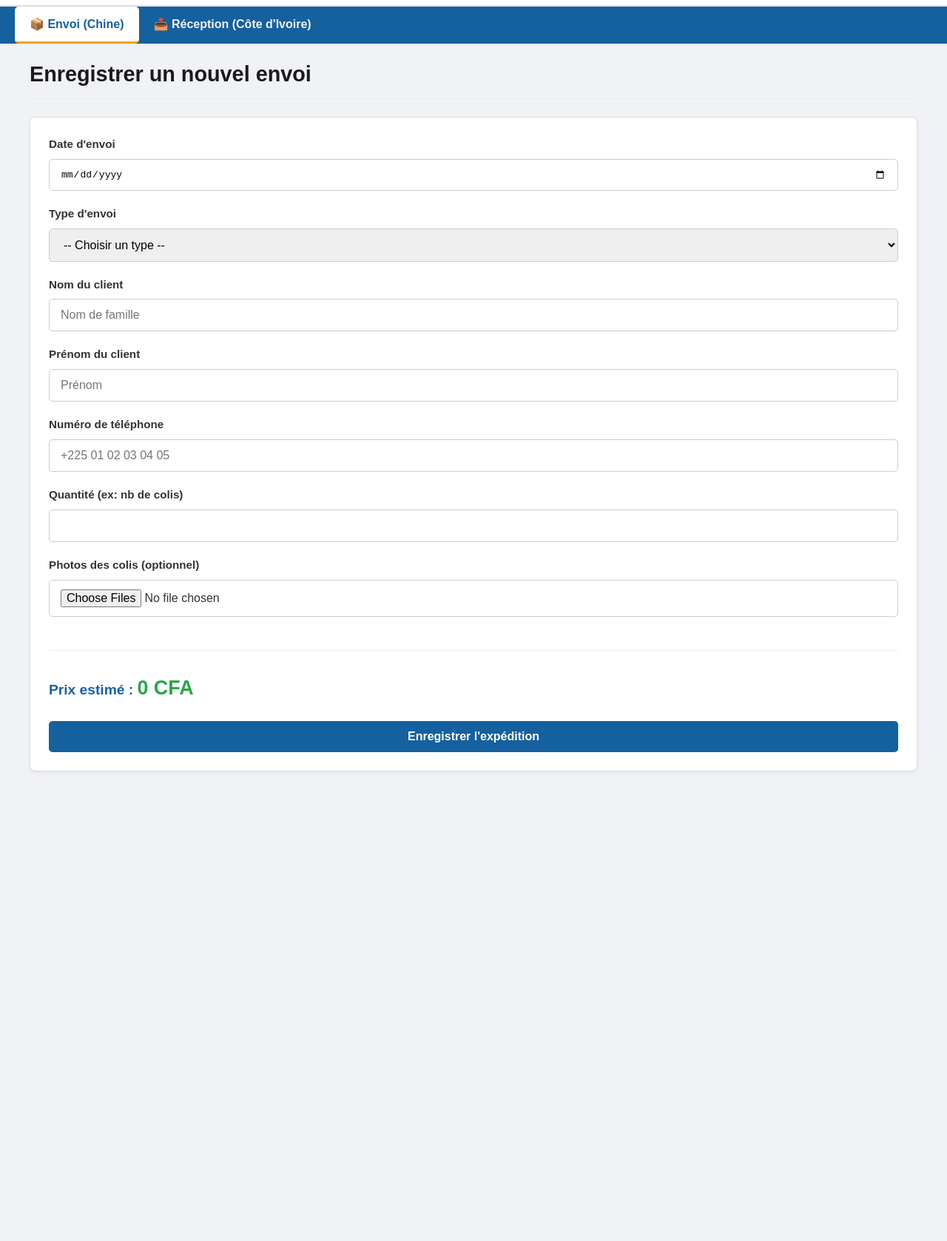
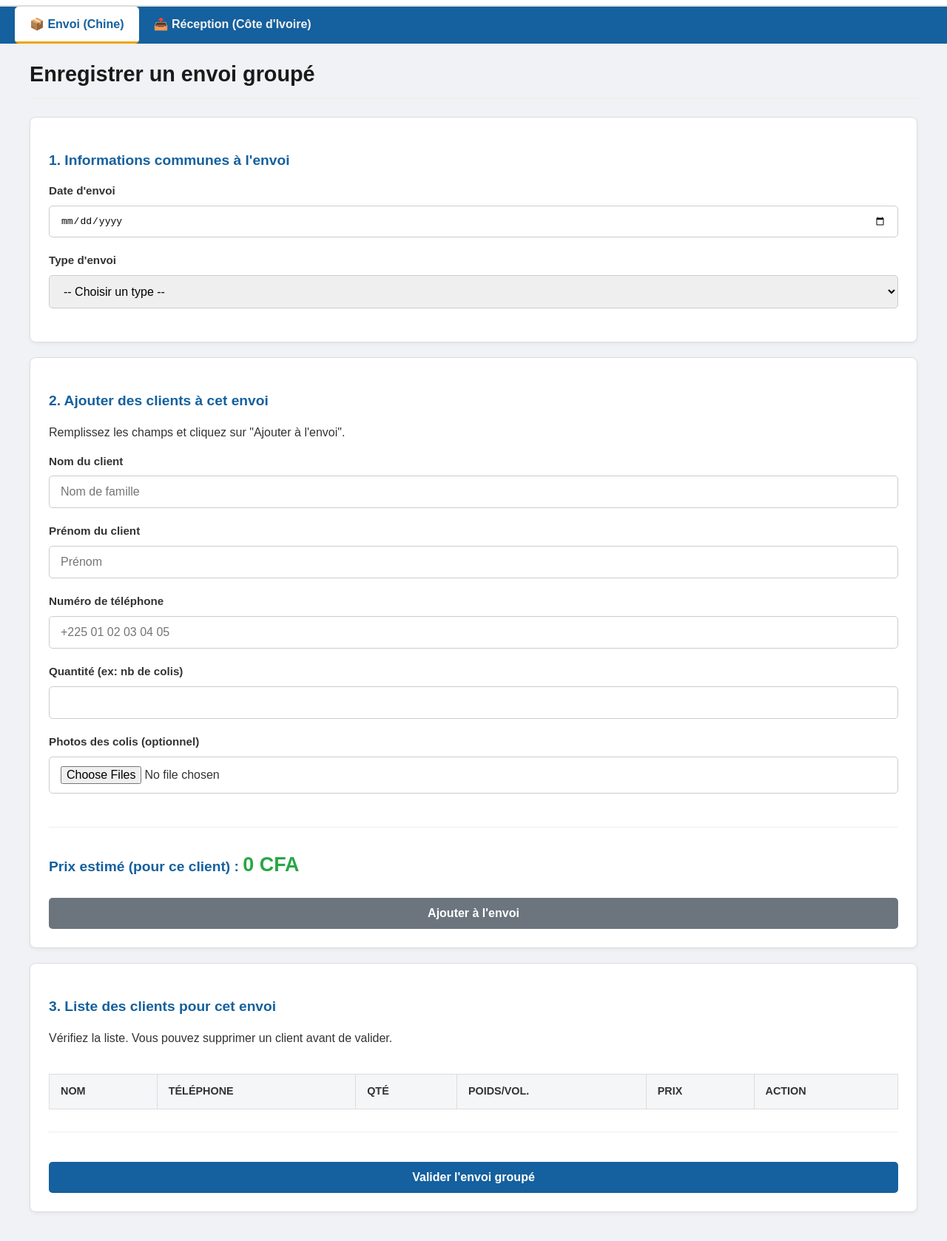
Before and after one commit to amt-transit/Chine-AMT, a plain HTML site: page index.html in a window 1280 px wide. Shown: the part 60-1738 px from the top of the page at 74% size. Before the commit the page ends 1143 px from the top, so only its background shows below. Drawn offline with nearby package versions, Linux system fonts and the light colour scheme.

Commit message:
Update index.html

```diff
--- a/index.html
+++ b/index.html
@@ -10,7 +10,8 @@
 
     <header>
         <div class="logo-container">
-            <img src="Chine.png" alt="Logo AMT Transit" class="logo"> </div>
+            <img src="Chine.png" alt="Logo AMT Transit" class="logo">
+        </div>
         <div class="header-info">
             <span>Agence: <span id="agence-nom">Chine</span></span>
         </div>
@@ -23,64 +24,84 @@
 
     <main>
         <section id="Envoi" class="page-content" style="display: block;">
-            <h2>Enregistrer un nouvel envoi</h2>
-            <form id="form-chine" class="card">
+            <h2>Enregistrer un envoi groupé</h2>
 
+            <form id="form-envoi-commun" class="card">
+                <h3>1. Informations communes à l'envoi</h3>
                 <div class="form-group">
                     <label for="date-envoi">Date d'envoi</label>
                     <input type="date" id="date-envoi" required>
                 </div>
-
                 <div class="form-group">
                     <label for="type-envoi">Type d'envoi</label>
                     <select id="type-envoi" required>
                         <option value="">-- Choisir un type --</option>
-                        <option value="aerien">Aérien (10 000 CFA/Kg)</option>
-                        <option value="maritime">Maritime (25 000 CFA/CBM)</option>
+                        <option value="aerien">Aérien</option>
+                        <option value="maritime">Maritime</option>
                     </select>
                 </div>
+            </form>
 
+            <form id="form-ajout-client" class="card">
+                <h3>2. Ajouter des clients à cet envoi</h3>
+                <p>Remplissez les champs et cliquez sur "Ajouter à l'envoi".</p>
                 <div class="form-group">
                     <label for="client-nom">Nom du client</label>
                     <input type="text" id="client-nom" placeholder="Nom de famille" required>
                 </div>
-
                 <div class="form-group">
                     <label for="client-prenom">Prénom du client</label>
                     <input type="text" id="client-prenom" placeholder="Prénom" required>
                 </div>
-
                 <div class="form-group">
                     <label for="client-tel">Numéro de téléphone</label>
                     <input type="tel" id="client-tel" placeholder="+225 01 02 03 04 05" required>
                 </div>
-
                 <div class="form-group">
                     <label for="quantite-envoyee">Quantité (ex: nb de colis)</label>
                     <input type="number" id="quantite-envoyee" min="0" required>
                 </div>
-
                 <div class="form-group" id="champ-poids">
                     <label for="poids-envoye">Poids (en Kg)</label>
                     <input type="number" id="poids-envoye" step="0.01" min="0" value="0">
                 </div>
-
                 <div class="form-group" id="champ-volume">
                     <label for="volume-envoye">Volume (en CBM)</label>
                     <input type="number" id="volume-envoye" step="0.01" min="0" value="0">
                 </div>
-
                 <div class="form-group">
                     <label for="photos-colis">Photos des colis (optionnel)</label>
                     <input type="file" id="photos-colis" accept="image/*" multiple>
                     <div id="apercu-photos"></div>
                 </div>
+                <hr>
+                <h3>Prix estimé (pour ce client) : <span id="prix-calcule">0 CFA</span></h3>
 
+                <button type="button" id="btn-ajouter-client" class="btn-secondaire">Ajouter à l'envoi</button>
+            </form>
+
+            <div class="card">
+                <h3>3. Liste des clients pour cet envoi</h3>
+                <p>Vérifiez la liste. Vous pouvez supprimer un client avant de valider.</p>
+                <div class="table-container">
+                    <table id="table-envoi-en-cours">
+                        <thead>
+                            <tr>
+                                <th>Nom</th>
+                                <th>Téléphone</th>
+                                <th>Qté</th>
+                                <th>Poids/Vol.</th>
+                                <th>Prix</th>
+                                <th>Action</th>
+                            </tr>
+                        </thead>
+                        <tbody id="tbody-envoi-en-cours">
+                            </tbody>
+                    </table>
+                </div>
                 <hr>
-                <h3>Prix estimé : <span id="prix-calcule">0 CFA</span></h3>
-
-                <button type="submit" class="btn-principal">Enregistrer l'expédition</button>
-            </form>
+                <button type="button" id="btn-valider-envoi-groupe" class="btn-principal">Valider l'envoi groupé</button>
+            </div>
         </section>
 
         <section id="Reception" class="page-content">
@@ -88,10 +109,22 @@
 
             <div class="card">
                 <h3>Expéditions enregistrées</h3>
+
+                <div class="form-group">
+                    <label for="search-input">Rechercher (par nom ou téléphone) :</label>
+                    <input type="text" id="search-input" placeholder="Entrez un nom ou un numéro pour filtrer...">
+                </div>
+
+                <div class="export-buttons">
+                    <button id="btn-export-pdf" class="btn-secondaire">Exporter PDF</button>
+                    <button id="btn-export-excel" class="btn-secondaire">Exporter Excel (CSV)</button>
+                </div>
+
                 <div class="table-container">
                     <table id="table-expeditions">
                         <thead>
                             <tr>
+                                <th>Référence</th>
                                 <th>Date</th>
                                 <th>Client</th>
                                 <th>Téléphone</th>
@@ -120,7 +153,7 @@
 
                 <p>
                     <strong>Données envoyées (Chine) :</strong><br>
-                    Téléphone: <span id="tel-attendu"></span><br>
+                    Référence: <span id="ref-attendue"></span><br> Téléphone: <span id="tel-attendu"></span><br>
                     Quantité: <span id="qte-attendue"></span> colis<br>
                     Poids/Volume: <span id="poids-attendu"></span><br>
                     <strong>Prix estimé: <span id="prix-attendu" class="prix-final"></span></strong>
@@ -128,15 +161,14 @@
 
                 <div class="form-group" id="photos-recues-container" style="display: none;">
                     <strong>Photos du colis (Chine) :</strong>
-                    <div id="photos-recues-apercu">
-                        </div>
+                    <div id="photos-recues-apercu"></div>
                 </div>
 
                 <hr>
                 <strong>Vérification à la réception :</strong>
                 <form id="form-reception">
                     <div class="form-group">
-                        <label for="quantite-recue">Quantité effectivement reçue</label>
+                        <label for="quantite-recue">Quantité reçue</label>
                         <input type="number" id="quantite-recue" min="0">
                     </div>
 
@@ -154,11 +186,17 @@
                 </div>
                 <button class="btn-secondaire" onclick="fermerModal(event)">Fermer</button>
             </div>
-            </div>
+
+        </div>
     </div>
+
     <script src="https://www.gstatic.com/firebasejs/8.10.0/firebase-app.js"></script>
     <script src="https://www.gstatic.com/firebasejs/8.10.0/firebase-firestore.js"></script>
     <script src="https://www.gstatic.com/firebasejs/8.10.0/firebase-storage.js"></script>
+
+    <script src="https://cdnjs.cloudflare.com/ajax/libs/jspdf/2.5.1/jspdf.umd.min.js"></script>
+    <script src="https://cdnjs.cloudflare.com/ajax/libs/jspdf-autotable/3.5.23/jspdf.plugin.autotable.min.js"></script>
+
     <script src="script.js"></script>
 
 </body>
```
